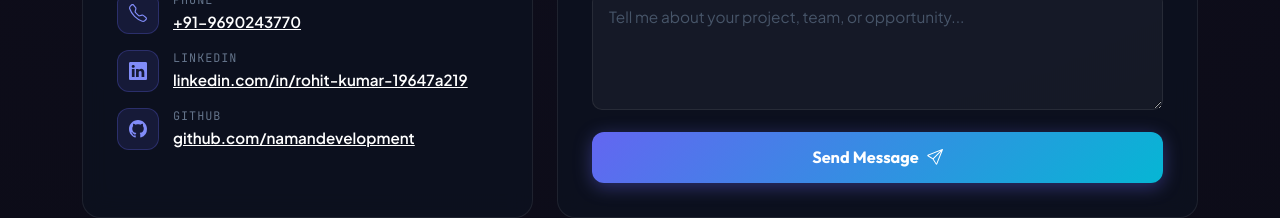
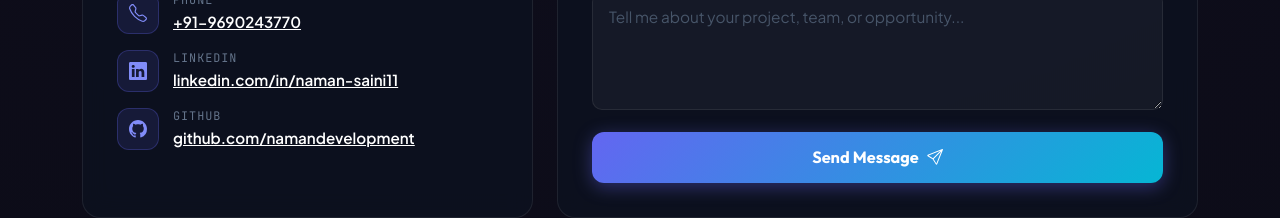
Before and after one commit to namandevelopment/my-portfolio, a React (Create React App) app: page / in a window 1280 px wide. Shown: the part 8817-9035 px from the top of the page. Built offline with nearby package versions, Linux system fonts and the light colour scheme.

Commit message:
Update LinkedIn profile URL to naman-saini11

```diff
--- a/public/index.html
+++ b/public/index.html
@@ -82,7 +82,7 @@
           "email": "naman.development@gmail.com",
           "telephone": "+91-9690243770",
           "sameAs": [
-            "https://www.linkedin.com/in/rohit-kumar-19647a219/",
+            "https://www.linkedin.com/in/naman-saini11/",
             "https://github.com/namandevelopment"
           ],
           "worksFor": {
--- a/src/components/Contact.js
+++ b/src/components/Contact.js
@@ -108,8 +108,8 @@ export const Contact = () => {
                   </div>
                   <div>
                     <span className="meta-label">LinkedIn</span>
-                    <a href="https://www.linkedin.com/in/rohit-kumar-19647a219/" target="_blank" rel="noreferrer" className="meta-val link-val">
-                      linkedin.com/in/rohit-kumar-19647a219
+                    <a href="https://www.linkedin.com/in/naman-saini11/" target="_blank" rel="noreferrer" className="meta-val link-val">
+                      linkedin.com/in/naman-saini11
                     </a>
                   </div>
                 </div>
--- a/src/components/Footer.js
+++ b/src/components/Footer.js
@@ -19,7 +19,7 @@ export const Footer = () => {
           <Col md={6} className="text-center text-md-end">
             <div className="footer-social-links mb-2">
               <a
-                href="https://www.linkedin.com/in/rohit-kumar-19647a219/"
+                href="https://www.linkedin.com/in/naman-saini11/"
                 target="_blank"
                 rel="noreferrer"
                 className="footer-icon-btn"
--- a/src/components/NavBar.js
+++ b/src/components/NavBar.js
@@ -93,7 +93,7 @@ export const NavBar = () => {
             <span className="navbar-text">
               <div className="social-icon">
                 <a
-                  href="https://www.linkedin.com/in/rohit-kumar-19647a219/"
+                  href="https://www.linkedin.com/in/naman-saini11/"
                   target="_blank"
                   rel="noreferrer"
                   title="LinkedIn Profile"
```
